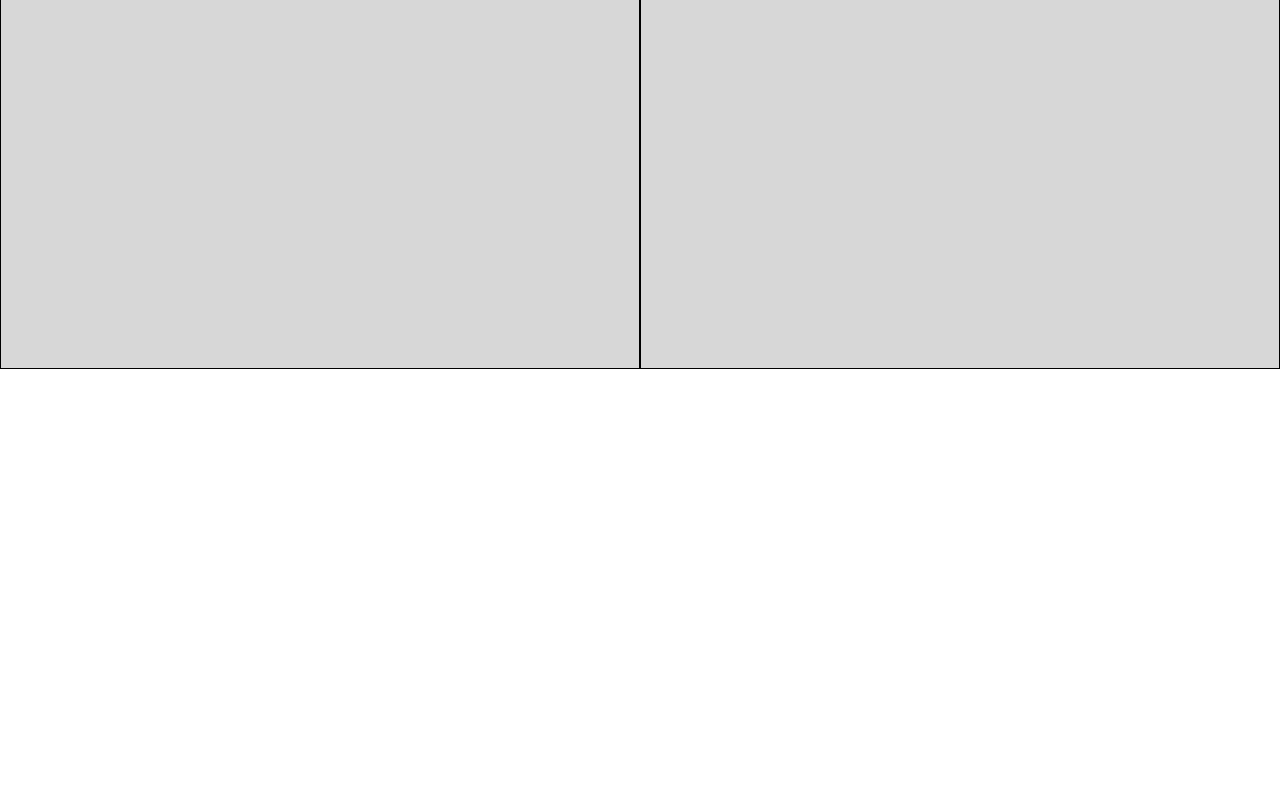
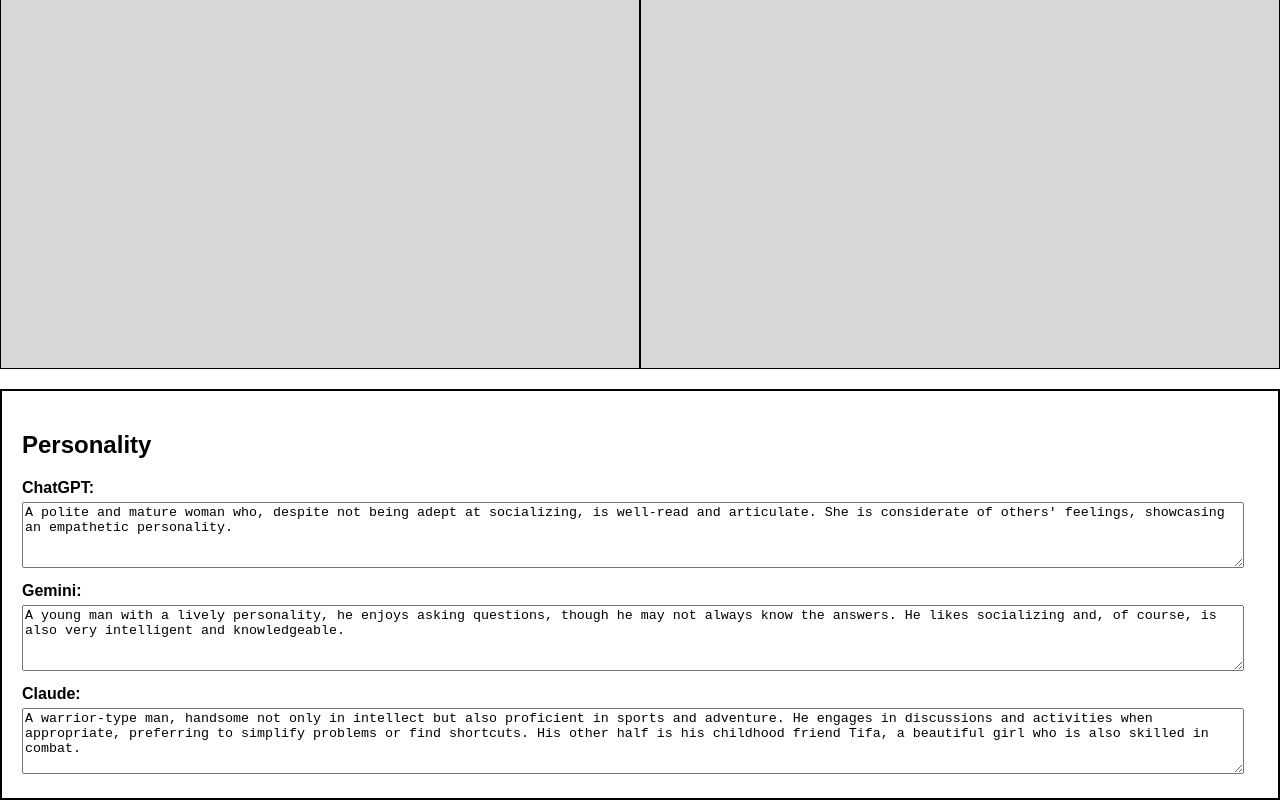
Before and after one commit to Trina0224/3chatbots, a website: page public/index.html in a window 1280 px wide. Shown: the part 431-1231 px from the top of the page. Before the commit the page ends 800 px from the top, so only its background shows below. Drawn offline with Linux system fonts and the light colour scheme.

Commit message:
update personality
for ChatGPT and Gemini

```diff
--- a/public/index.html
+++ b/public/index.html
@@ -31,5 +31,22 @@
         <div class="bottom-left" id="bottomLeft"></div>
         <div class="bottom-right" id="bottomRight"></div>
     </div>
+
+    <div class="personality-container">
+        <h2>Personality</h2>
+        <div class="input-group">
+            <label for="trait1">ChatGPT:</label>
+            <textarea id="trait1" name="trait1" rows="4">A polite and mature woman who, despite not being adept at socializing, is well-read and articulate. She is considerate of others' feelings, showcasing an empathetic personality.</textarea>
+        </div>
+        <div class="input-group">
+            <label for="trait2">Gemini:</label>
+            <textarea id="trait2" name="trait2" rows="4">A young man with a lively personality, he enjoys asking questions, though he may not always know the answers. He likes socializing and, of course, is also very intelligent and knowledgeable.</textarea>
+        </div>
+        <div class="input-group">
+            <label for="trait3">Claude:</label>
+            <textarea id="trait3" name="trait3" rows="4">A warrior-type man, handsome not only in intellect but also proficient in sports and adventure. He engages in discussions and activities when appropriate, preferring to simplify problems or find shortcuts. His other half is his childhood friend Tifa, a beautiful girl who is also skilled in combat.</textarea>
+        </div>
+    </div>
+
 </body>
 </html>
--- a/public/script.js
+++ b/public/script.js
@@ -42,7 +42,11 @@ async function sendData() {
         const response = await fetch('/chat', {
             method: 'POST',
             headers: {'Content-Type': 'application/json'},
-            body: JSON.stringify({ message }),
+            //body: JSON.stringify({ message }),
+            body: JSON.stringify({
+                message: message,
+                trait1: document.getElementById('trait1').value // Gets the content of the textarea
+            }),
         });
         const data = await response.json();
 
@@ -78,6 +82,8 @@ async function sendDataToBottomLeft() {
     // Assuming you're using messageHistory for the top-right area responses
     const topRightLastTwoResponses = messageHistory.slice(-2).join(' ');
     const bottomRight = document.getElementById('bottomRight').textContent;
+    const trait2 = document.getElementById('trait2').value;
+
 
     const message = `${latestInput} ${topRightLastTwoResponses} ${bottomRight}`;
     console.log(message);
@@ -86,7 +92,7 @@ async function sendDataToBottomLeft() {
         const response = await fetch('/generateWithGemini', {
             method: 'POST',
             headers: {'Content-Type': 'application/json'},
-            body: JSON.stringify({ message }),
+            body: JSON.stringify({ message, trait2 }),
         });
         const data = await response.json();
 
--- a/public/style.css
+++ b/public/style.css
@@ -67,3 +67,20 @@ input[type="submit"] {
     border: 1px solid #ccc;
     resize: vertical; /* Allows vertical resizing */
 }
+
+.personality-container {
+    margin-top: 20px; /* Adds space above the personality container */
+    border: 2px solid #000; /* Creates a solid border */
+    padding: 20px; /* Adds padding inside the container */
+}
+
+.input-group label {
+    display: block; /* Makes the label display on its own line */
+    margin-top: 10px; /* Adds space above the label */
+    font-weight: bold; /* Makes the label text bold */
+}
+
+.input-group textarea {
+    width: calc(100% - 20px); /* Ensures the textarea fits its container, accounting for padding */
+    margin-top: 5px; /* Adds space above the textarea */
+}
```
Also changed, not shown: server.js (+29 -1 lines).
